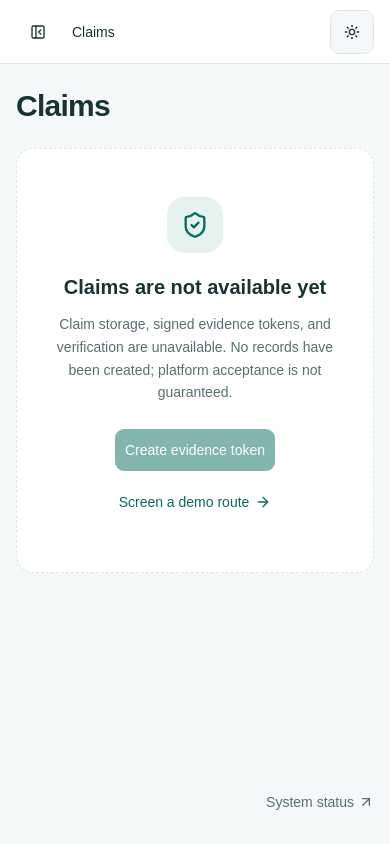
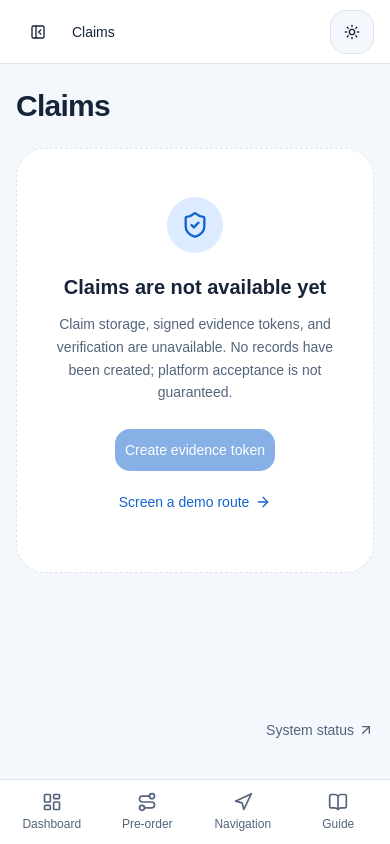
Before and after one commit to anasnasuhaaa/hydro-gig, a Next.js app in the folder frontend/: page /claims in a window 390 px wide. Built offline with nearby package versions, Linux system fonts and the light colour scheme.

Commit message:
style(ui): polish official sidebar and climate theme

```diff
--- a/frontend/src/app/globals.css
+++ b/frontend/src/app/globals.css
@@ -135,42 +135,47 @@
   --color-risk-unknown: var(--risk-unknown);
 }
 :root {
-  --background: #f5f8f8;
-  --foreground: #183333;
-  --primary: #086b63;
+  --background: #f4f7fc;
+  --foreground: #172338;
+  --card: #ffffff;
+  --card-foreground: #172338;
+  --popover: #ffffff;
+  --popover-foreground: #172338;
+  --primary: #1264d1;
   --primary-foreground: #ffffff;
-  --secondary: #e9f1f8;
-  --secondary-foreground: #245a80;
-  --accent: #e6f2ef;
-  --accent-foreground: #075f58;
-  --muted: #eef3f3;
-  --muted-foreground: #586f71;
-  --border: #dce6e5;
-  --input: #dce6e5;
-  --ring: #1b8d83;
+  --secondary: #e7f0ff;
+  --secondary-foreground: #235fad;
+  --accent: #dcebff;
+  --accent-foreground: #174e96;
+  --muted: #edf2f9;
+  --muted-foreground: #53647b;
+  --border: #dce4f0;
+  --input: #c9d6e8;
+  --ring: #1677f2;
+  --radius: 1rem;
   --risk-low: #15803d;
   --risk-moderate: #a16207;
   --risk-high: #b91c1c;
   --risk-unknown: #64748b;
 }
 .dark {
-  --background: #101b1f;
-  --foreground: #e3efed;
-  --card: #16262a;
-  --card-foreground: #e3efed;
-  --popover: #16262a;
-  --popover-foreground: #e3efed;
-  --primary: #76d7c7;
-  --primary-foreground: #073c38;
-  --secondary: #1c3346;
-  --secondary-foreground: #acd5f1;
-  --accent: #203b3b;
-  --accent-foreground: #a5e8db;
-  --muted: #203237;
-  --muted-foreground: #a0b7b7;
-  --border: #2e4448;
-  --input: #2e4448;
-  --ring: #76d7c7;
+  --background: #0b1424;
+  --foreground: #edf4ff;
+  --card: #132138;
+  --card-foreground: #edf4ff;
+  --popover: #132138;
+  --popover-foreground: #edf4ff;
+  --primary: #86baff;
+  --primary-foreground: #0a2448;
+  --secondary: #1b3356;
+  --secondary-foreground: #c3ddff;
+  --accent: #1a355c;
+  --accent-foreground: #c3ddff;
+  --muted: #1a2941;
+  --muted-foreground: #a9bbd3;
+  --border: #2b3e59;
+  --input: #354c6c;
+  --ring: #86baff;
   --risk-low: #86efac;
   --risk-moderate: #fde047;
   --risk-high: #fca5a5;
--- a/frontend/src/components/layout/app-shell.tsx
+++ b/frontend/src/components/layout/app-shell.tsx
@@ -4,6 +4,7 @@ import Link from "next/link";
 import { usePathname } from "next/navigation";
 import {
   ArrowUpRight,
+  BookOpen,
   Droplets,
   LayoutDashboard,
   Navigation,
@@ -31,6 +32,7 @@ const links = [
   { href: "/pre-order", label: "Pre-order", icon: Route },
   { href: "/navigation", label: "Navigation", icon: Navigation },
   { href: "/claims", label: "Claims", icon: ShieldCheck },
+  { href: "/guide", label: "Guide", icon: BookOpen },
 ];
 
 function Workspace({ children }: { children: React.ReactNode }) {
@@ -63,7 +65,7 @@ function Workspace({ children }: { children: React.ReactNode }) {
               </span>
             </Link>
             <SidebarTrigger
-              className="size-11 shrink-0"
+              className="size-11 shrink-0 border-0 bg-transparent shadow-none hover:bg-transparent active:bg-transparent aria-expanded:bg-transparent dark:hover:bg-transparent"
               aria-label={
                 isMobile
                   ? "Close navigation"
@@ -111,7 +113,7 @@ function Workspace({ children }: { children: React.ReactNode }) {
           </SidebarGroup>
         </SidebarContent>
       </Sidebar>
-      <SidebarInset className="min-w-0">
+      <SidebarInset className="min-w-0 pb-[calc(4.5rem+env(safe-area-inset-bottom))] md:pb-0">
         <header className="flex min-h-16 items-center justify-between gap-3 border-b bg-card px-4 sm:px-8">
           <div className="flex min-w-0 items-center gap-3">
             <SidebarTrigger
@@ -139,6 +141,25 @@ function Workspace({ children }: { children: React.ReactNode }) {
           </Link>
         </footer>
       </SidebarInset>
+      <nav
+        aria-label="Quick navigation"
+        hidden={openMobile}
+        className="fixed inset-x-0 bottom-0 z-30 grid grid-cols-4 border-t bg-card/95 px-1 pb-[env(safe-area-inset-bottom)] backdrop-blur md:hidden"
+      >
+        {links
+          .filter(({ href }) => href !== "/claims")
+          .map(({ href, label, icon: Icon }) => (
+            <Link
+              key={href}
+              href={href}
+              aria-current={pathname === href ? "page" : undefined}
+              className={`flex min-h-16 min-w-0 flex-col items-center justify-center gap-1 rounded-lg text-xs font-medium focus-visible:ring-2 focus-visible:ring-ring ${pathname === href ? "text-primary" : "text-muted-foreground"}`}
+            >
+              <Icon className="size-5" />
+              <span>{label}</span>
+            </Link>
+          ))}
+      </nav>
     </>
   );
 }
```
Also changed, not shown: 1 other file (tests, documents, lock files or other folders).
